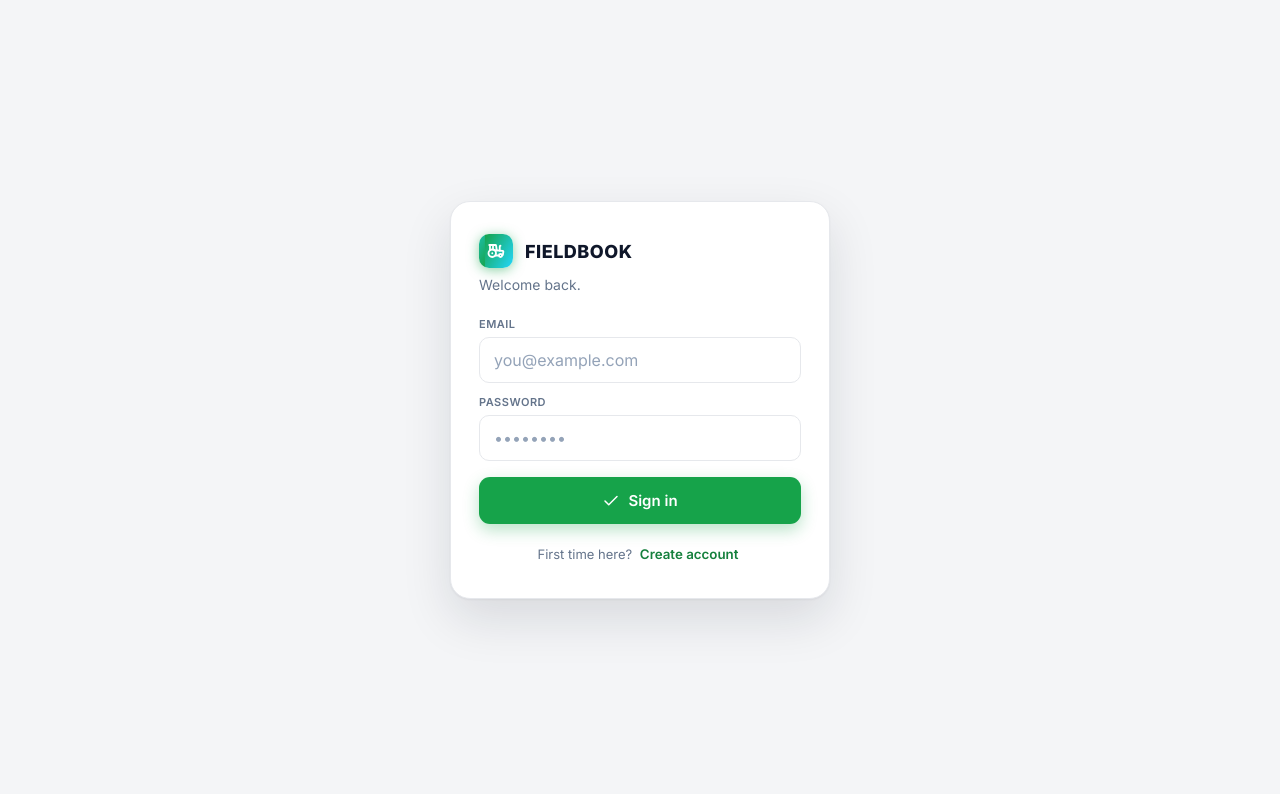
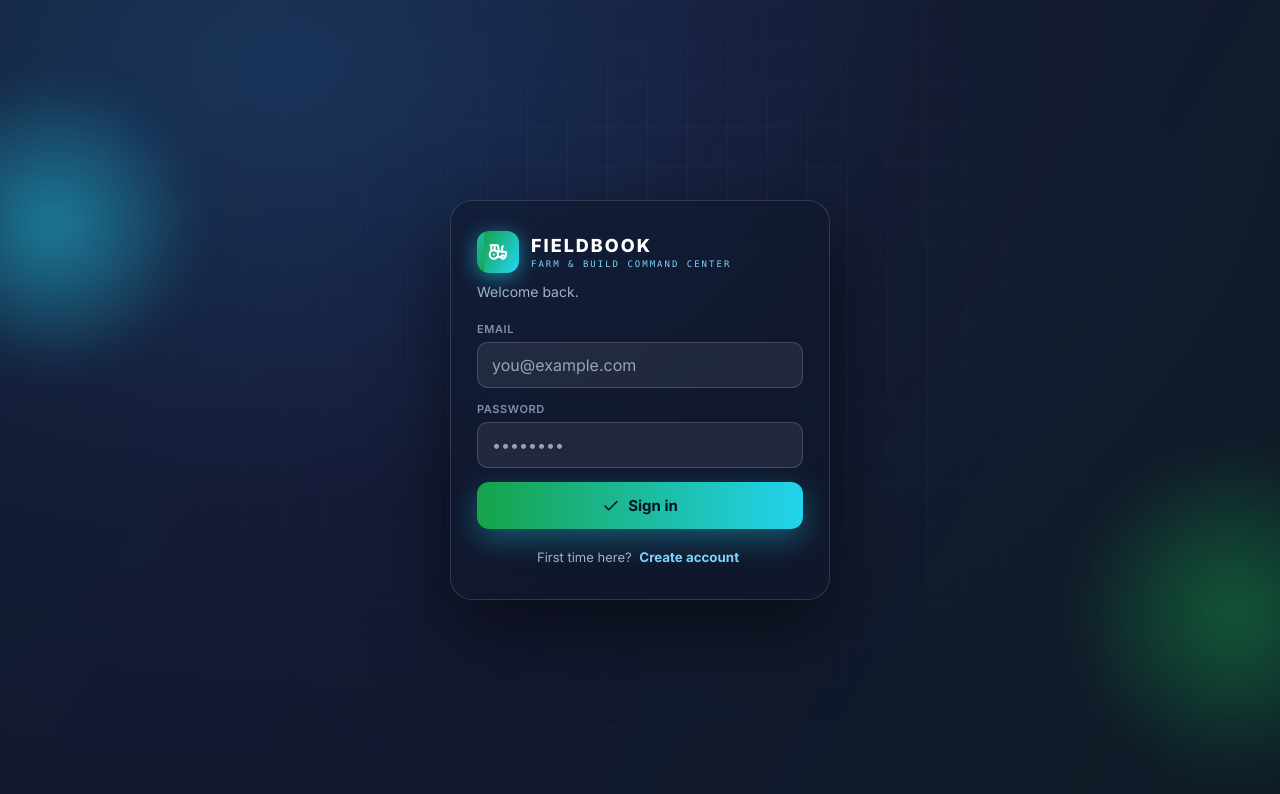
Before and after one commit to BuffBilly6/FieldBook, a React (Vite) app: page / in a window 1280 px wide. Shown: the top 794 px of the page. Built offline with nearby package versions, Linux system fonts and the light colour scheme; no server answers.

Commit message:
backgrounds

```diff
--- a/src/App.jsx
+++ b/src/App.jsx
@@ -2,7 +2,7 @@ import React, { useEffect, useState } from "react";
 import { Tractor, AlertTriangle, LogOut, Menu, Newspaper } from "lucide-react";
 import { supabase } from "./lib/supabase";
 import { TABS } from "./config";
-import { S, css } from "./styles";
+import { S, css, PAGE_BG } from "./styles";
 import { useTable } from "./hooks/useTable";
 import AuthScreen from "./components/AuthScreen";
 import BottomNav from "./components/BottomNav";
@@ -90,7 +90,7 @@ function MainApp() {
           </div>
         </header>
 
-        <div style={S.scroll} key={active} className="fb-fade" onClick={() => menuOpen && setMenuOpen(false)}>
+        <div style={{ ...S.scroll, ...(PAGE_BG[active] || {}) }} key={active} className="fb-fade" onClick={() => menuOpen && setMenuOpen(false)}>
           {active === "news" ? (
             <NewsPage />
           ) : active === "markets" ? (
--- a/src/components/AuthScreen.jsx
+++ b/src/components/AuthScreen.jsx
@@ -1,10 +1,10 @@
 import React, { useState } from "react";
 import { Tractor, Check } from "lucide-react";
 import { supabase } from "../lib/supabase";
-import { S } from "../styles";
 
+/* Landing / sign-in — a futuristic animated entry screen. */
 export default function AuthScreen() {
-  const [mode, setMode] = useState("signin"); // "signin" | "signup"
+  const [mode, setMode] = useState("signin");
   const [email, setEmail] = useState("");
   const [password, setPassword] = useState("");
   const [busy, setBusy] = useState(false);
@@ -18,9 +18,7 @@ export default function AuthScreen() {
       if (mode === "signup") {
         const { data, error } = await supabase.auth.signUp({ email, password });
         if (error) throw error;
-        if (!data.session) {
-          setNotice("Account created. Check your email for a confirmation link, then sign in.");
-        }
+        if (!data.session) setNotice("Account created. Check your email for a confirmation link, then sign in.");
       } else {
         const { error } = await supabase.auth.signInWithPassword({ email, password });
         if (error) throw error;
@@ -32,37 +30,67 @@ export default function AuthScreen() {
     }
   }
 
+  const MONO = "ui-monospace, SFMono-Regular, Menlo, monospace";
+  const A = {
+    stage: { position: "relative", minHeight: "100dvh", display: "flex", alignItems: "center", justifyContent: "center", padding: 20, overflow: "hidden", background: "radial-gradient(1100px 760px at 22% 8%, #102a43, #0a0f1a 58%, #070b12 100%)", fontFamily: "'Inter', sans-serif" },
+    aurora: { position: "absolute", inset: "-25%", background: "linear-gradient(120deg, rgba(22,163,74,.28), rgba(34,211,238,.24), rgba(99,102,241,.22), rgba(22,163,74,.28))", backgroundSize: "300% 300%", animation: "fbaurora 18s ease infinite", filter: "blur(70px)", opacity: 0.6 },
+    grid: { position: "absolute", inset: 0, backgroundImage: "linear-gradient(rgba(125,211,252,.07) 1px,transparent 1px),linear-gradient(90deg,rgba(125,211,252,.07) 1px,transparent 1px)", backgroundSize: "40px 40px", animation: "fbslide 30s linear infinite", maskImage: "radial-gradient(circle at 50% 38%, #000, transparent 72%)", WebkitMaskImage: "radial-gradient(circle at 50% 38%, #000, transparent 72%)" },
+    orb1: { position: "absolute", width: 300, height: 300, borderRadius: "50%", left: "-9%", top: "12%", background: "radial-gradient(circle, rgba(34,211,238,.5), transparent 70%)", filter: "blur(18px)", animation: "fbfloat 12s ease-in-out infinite" },
+    orb2: { position: "absolute", width: 340, height: 340, borderRadius: "50%", right: "-11%", bottom: "4%", background: "radial-gradient(circle, rgba(22,163,74,.45), transparent 70%)", filter: "blur(18px)", animation: "fbfloat2 15s ease-in-out infinite" },
+    card: { position: "relative", zIndex: 2, width: "100%", maxWidth: 380, background: "rgba(15,23,42,.55)", backdropFilter: "blur(18px)", border: "1px solid rgba(255,255,255,.14)", borderRadius: 22, padding: "30px 26px", boxShadow: "0 30px 80px rgba(0,0,0,.55)", color: "#e6edf3" },
+    logoRow: { display: "flex", alignItems: "center", gap: 12, marginBottom: 10 },
+    logo: { width: 42, height: 42, borderRadius: 12, background: "linear-gradient(120deg,#16a34a,#22d3ee,#16a34a)", backgroundSize: "200% 100%", animation: "fbsheen 6s linear infinite", display: "flex", alignItems: "center", justifyContent: "center", color: "#fff", boxShadow: "0 4px 20px rgba(34,211,238,.55)" },
+    brand: { fontWeight: 800, letterSpacing: 2, fontSize: 18, color: "#fff" },
+    tag: { fontFamily: MONO, fontSize: 9, letterSpacing: 2, color: "#7dd3fc", marginTop: 3 },
+    welcome: { fontSize: 14, color: "#9fb2c8", margin: "6px 0 22px" },
+    err: { background: "rgba(220,38,38,.15)", border: "1px solid rgba(220,38,38,.4)", color: "#fca5a5", fontSize: 12.5, padding: "10px 12px", borderRadius: 10, marginBottom: 12, lineHeight: 1.4 },
+    ok: { background: "rgba(34,197,94,.14)", border: "1px solid rgba(34,197,94,.4)", color: "#86efac", fontSize: 12.5, padding: "10px 12px", borderRadius: 10, marginBottom: 12, lineHeight: 1.4 },
+    field: { display: "flex", flexDirection: "column", gap: 6, marginBottom: 14 },
+    lbl: { fontSize: 11, fontWeight: 600, textTransform: "uppercase", letterSpacing: 0.6, color: "#7e93aa" },
+    input: { padding: "12px 14px", border: "1px solid rgba(255,255,255,.16)", borderRadius: 11, fontSize: 16, background: "rgba(255,255,255,.07)", outline: "none", color: "#fff", width: "100%" },
+    btn: { display: "flex", alignItems: "center", justifyContent: "center", gap: 8, width: "100%", background: "linear-gradient(90deg,#16a34a,#22d3ee)", color: "#04121f", padding: "14px", borderRadius: 12, fontSize: 15, fontWeight: 700, marginTop: 8, boxShadow: "0 10px 30px rgba(34,211,238,.35)" },
+    switch: { textAlign: "center", marginTop: 16, fontSize: 13, color: "#9fb2c8" },
+    link: { color: "#7dd3fc", fontWeight: 700, padding: 4 },
+  };
+
   return (
-    <div style={S.authStage}>
-      <form style={S.authCard} onSubmit={submit}>
-        <div style={S.authLogoRow}>
-          <div style={S.logo}><Tractor size={18} strokeWidth={2.4} /></div>
-          <span style={S.authTitle}>FIELDBOOK</span>
+    <div style={A.stage}>
+      <div style={A.aurora} />
+      <div style={A.grid} />
+      <div style={A.orb1} />
+      <div style={A.orb2} />
+      <form style={A.card} onSubmit={submit}>
+        <div style={A.logoRow}>
+          <div style={A.logo}><Tractor size={20} strokeWidth={2.4} /></div>
+          <div>
+            <div style={A.brand}>FIELDBOOK</div>
+            <div style={A.tag}>FARM &amp; BUILD COMMAND CENTER</div>
+          </div>
         </div>
-        <p style={S.authSub}>{mode === "signin" ? "Welcome back." : "Set up your account."}</p>
+        <p style={A.welcome}>{mode === "signin" ? "Welcome back." : "Set up your account."}</p>
 
-        {error && <div style={S.authErr}>{error}</div>}
-        {notice && <div style={S.authOk}>{notice}</div>}
+        {error && <div style={A.err}>{error}</div>}
+        {notice && <div style={A.ok}>{notice}</div>}
 
-        <label style={{ ...S.field, marginBottom: 12 }}>
-          <span style={S.lbl}>Email</span>
-          <input style={S.input} type="email" required autoComplete="email"
+        <label style={A.field}>
+          <span style={A.lbl}>Email</span>
+          <input style={A.input} type="email" required autoComplete="email"
             value={email} onChange={(e) => setEmail(e.target.value)} placeholder="you@example.com" />
         </label>
-        <label style={S.field}>
-          <span style={S.lbl}>Password</span>
-          <input style={S.input} type="password" required minLength={6}
+        <label style={A.field}>
+          <span style={A.lbl}>Password</span>
+          <input style={A.input} type="password" required minLength={6}
             autoComplete={mode === "signup" ? "new-password" : "current-password"}
             value={password} onChange={(e) => setPassword(e.target.value)} placeholder="••••••••" />
         </label>
 
-        <button type="submit" disabled={busy} style={{ ...S.primaryBtn, width: "100%", opacity: busy ? 0.6 : 1 }}>
+        <button type="submit" disabled={busy} style={{ ...A.btn, opacity: busy ? 0.6 : 1 }}>
           <Check size={18} /> {busy ? "Working…" : mode === "signin" ? "Sign in" : "Create account"}
         </button>
 
-        <div style={S.authSwitch}>
+        <div style={A.switch}>
           {mode === "signin" ? "First time here?" : "Already have an account?"}{" "}
-          <button type="button" style={S.authLink}
+          <button type="button" style={A.link}
             onClick={() => { setMode(mode === "signin" ? "signup" : "signin"); setError(null); setNotice(null); }}>
             {mode === "signin" ? "Create account" : "Sign in"}
           </button>
--- a/src/styles.js
+++ b/src/styles.js
@@ -33,6 +33,10 @@ export const css = `
   @keyframes fbsheet { from { transform: translateY(100%);} to { transform: none;} }
   @keyframes fbsheen { 0%{background-position:0% 50%} 100%{background-position:200% 50%} }
   @keyframes fbscan { 0%{transform:translateY(-100%)} 100%{transform:translateY(60px)} }
+  @keyframes fbaurora { 0%{background-position:0% 50%} 50%{background-position:100% 50%} 100%{background-position:0% 50%} }
+  @keyframes fbfloat { 0%,100%{transform:translate(0,0)} 50%{transform:translate(18px,-22px)} }
+  @keyframes fbfloat2 { 0%,100%{transform:translate(0,0)} 50%{transform:translate(-22px,16px)} }
+  @keyframes fbslide { from{background-position:0 0} to{background-position:40px 40px} }
 `;
 
 const CARD_SHADOW = "0 1px 2px rgba(16,24,40,.05)";
@@ -199,3 +203,37 @@ export const S = {
   viewer: { width: "100%", height: "62vh", minHeight: 380, border: `1px solid ${LINE}`, borderRadius: 16, background: "#0f1216" },
   viewerNote: { fontSize: 11.5, color: FAINT, margin: "8px 2px 0", lineHeight: 1.4 },
 };
+
+/* Distinct, on-theme backdrop per tab — merged into the scroll area. Subtle so
+   the glass cards still read. Markets paints its own dark terminal. */
+export const PAGE_BG = {
+  vehicles: {
+    background: "linear-gradient(180deg,#f7f9fc,#eef2f7)",
+    backgroundImage: "linear-gradient(rgba(100,116,139,.06) 1px,transparent 1px),linear-gradient(90deg,rgba(100,116,139,.06) 1px,transparent 1px)",
+    backgroundSize: "26px 26px",
+  },
+  fencing: {
+    background: "linear-gradient(180deg,#f6faf8,#eef4f1)",
+    backgroundImage: "repeating-linear-gradient(45deg, rgba(22,163,74,.06) 0 1px, transparent 1px 15px)",
+  },
+  fields: {
+    background: "linear-gradient(180deg,#f5faef,#e9f4dd)",
+    backgroundImage: "repeating-linear-gradient(0deg, rgba(101,163,13,.08) 0 1px, transparent 1px 18px)",
+  },
+  livestock: {
+    background: "linear-gradient(180deg,#faf7f3,#f2ece3)",
+    backgroundImage: "radial-gradient(rgba(180,83,9,.07) 1.5px, transparent 1.7px)",
+    backgroundSize: "20px 20px",
+  },
+  projects: {
+    background: "linear-gradient(180deg,#f4f9ff,#e7f0fb)",
+    backgroundImage: "linear-gradient(rgba(34,211,238,.08) 1px,transparent 1px),linear-gradient(90deg,rgba(34,211,238,.08) 1px,transparent 1px)",
+    backgroundSize: "30px 30px",
+    animation: "fbslide 45s linear infinite",
+  },
+  news: {
+    background: "linear-gradient(180deg,#faf9f6,#f1efe9)",
+    backgroundImage: "repeating-linear-gradient(90deg, rgba(15,23,42,.04) 0 1px, transparent 1px 130px)",
+  },
+  markets: { background: "#0b1320" },
+};
```
